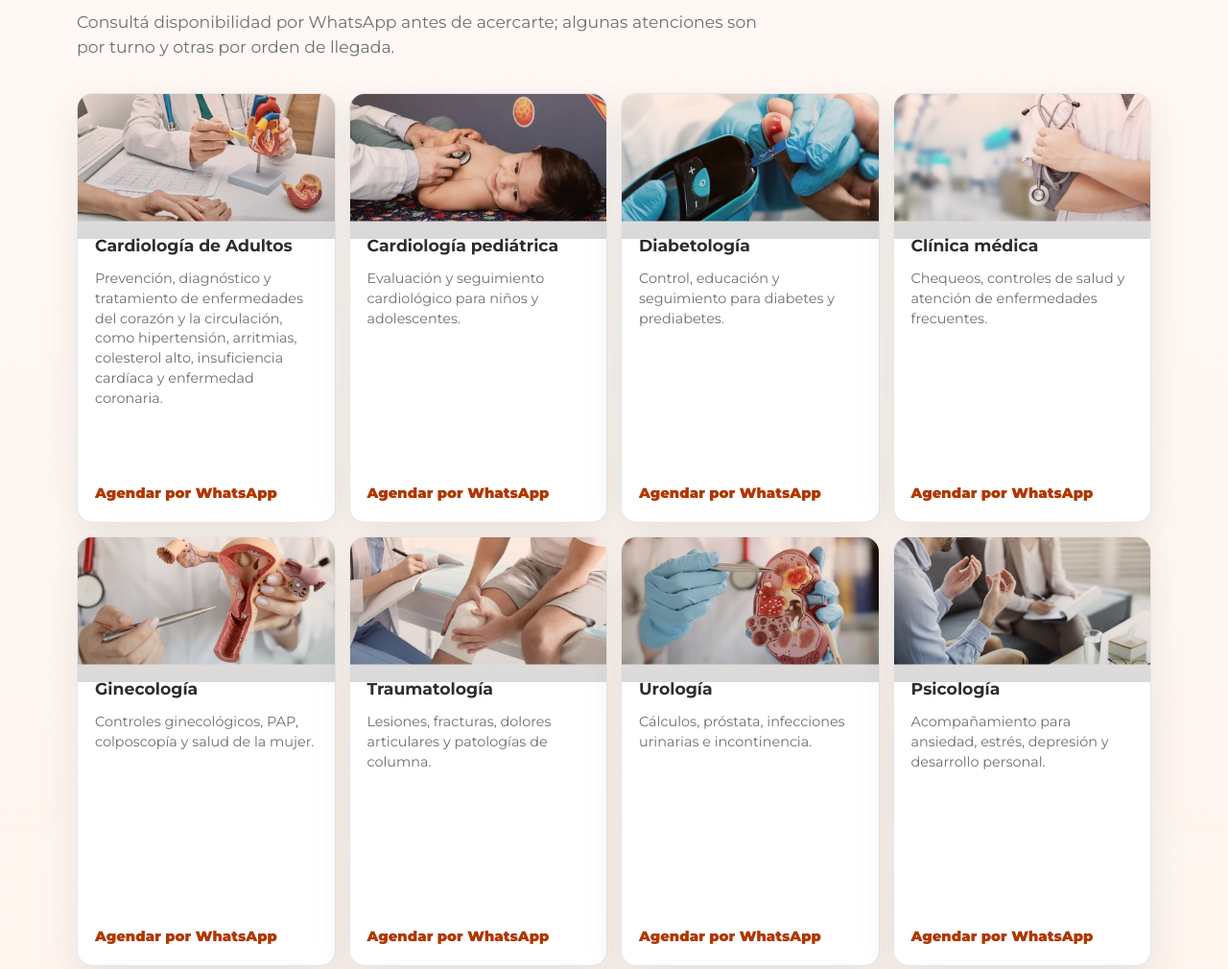
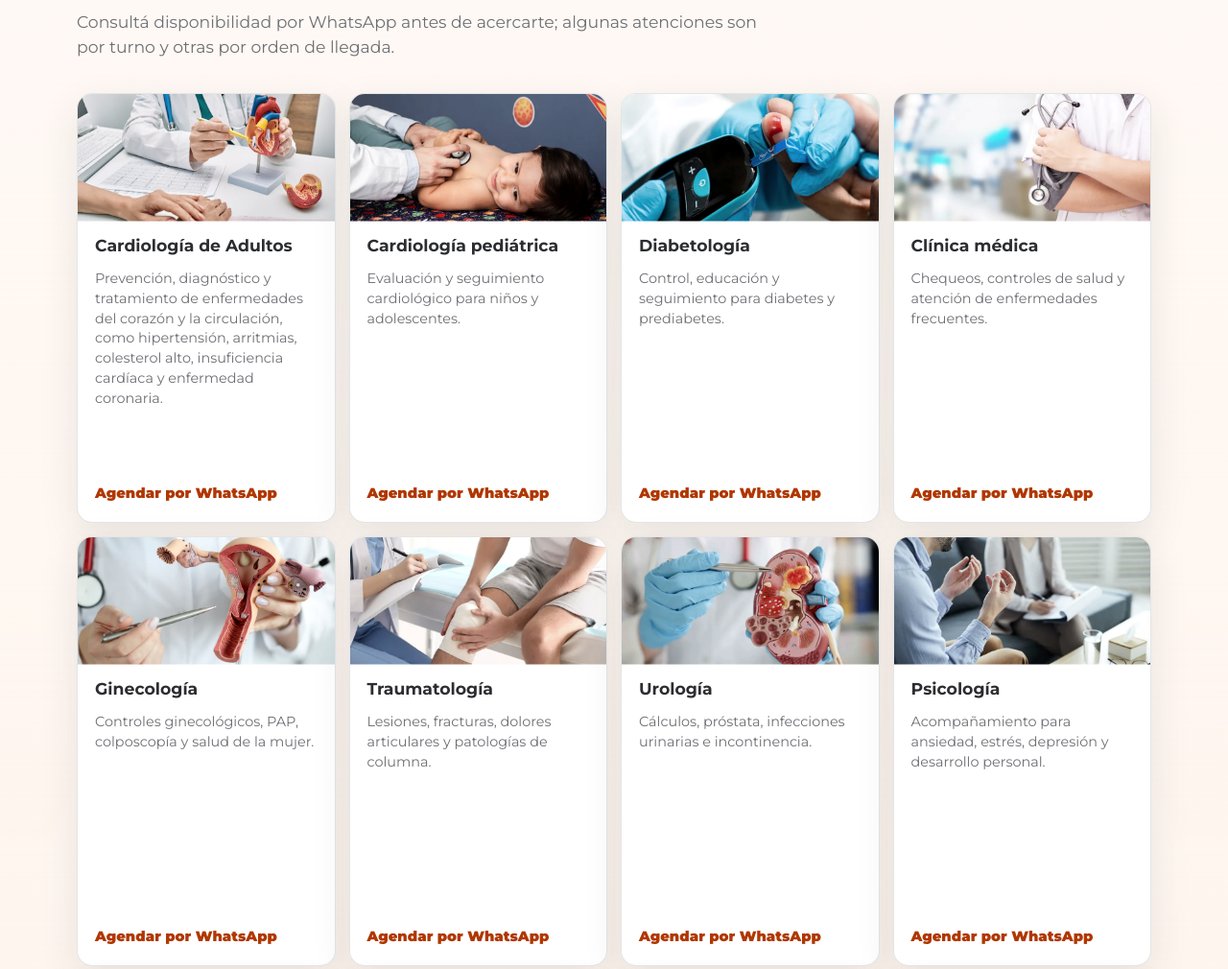
Before and after one commit to facndo12/Madelcap, a website: page index.html in a window 1280 px wide. Shown: the part 1649-2659 px from the top of the page at 96% size. Drawn offline with Linux system fonts and the light colour scheme.

Commit message:
Elimina franja gris de tarjetas

```diff
--- a/src/styles.css
+++ b/src/styles.css
@@ -672,16 +672,6 @@ h1 {
 
 /* Tinte comun sobre la foto: las 12 imagenes vienen de fuentes distintas
    y sin esto la grilla lee como un collage. */
-.service-card::before {
-  content: "";
-  position: absolute;
-  inset: 0 0 auto 0;
-  z-index: 1;
-  aspect-ratio: 16 / 9;
-  pointer-events: none;
-  background: linear-gradient(180deg, rgba(254, 88, 0, 0.12), rgba(44, 45, 48, 0.18));
-}
-
 .service-card:hover,
 .service-card:focus-visible {
   box-shadow: 0 30px 84px rgba(44, 45, 48, 0.2);
```
